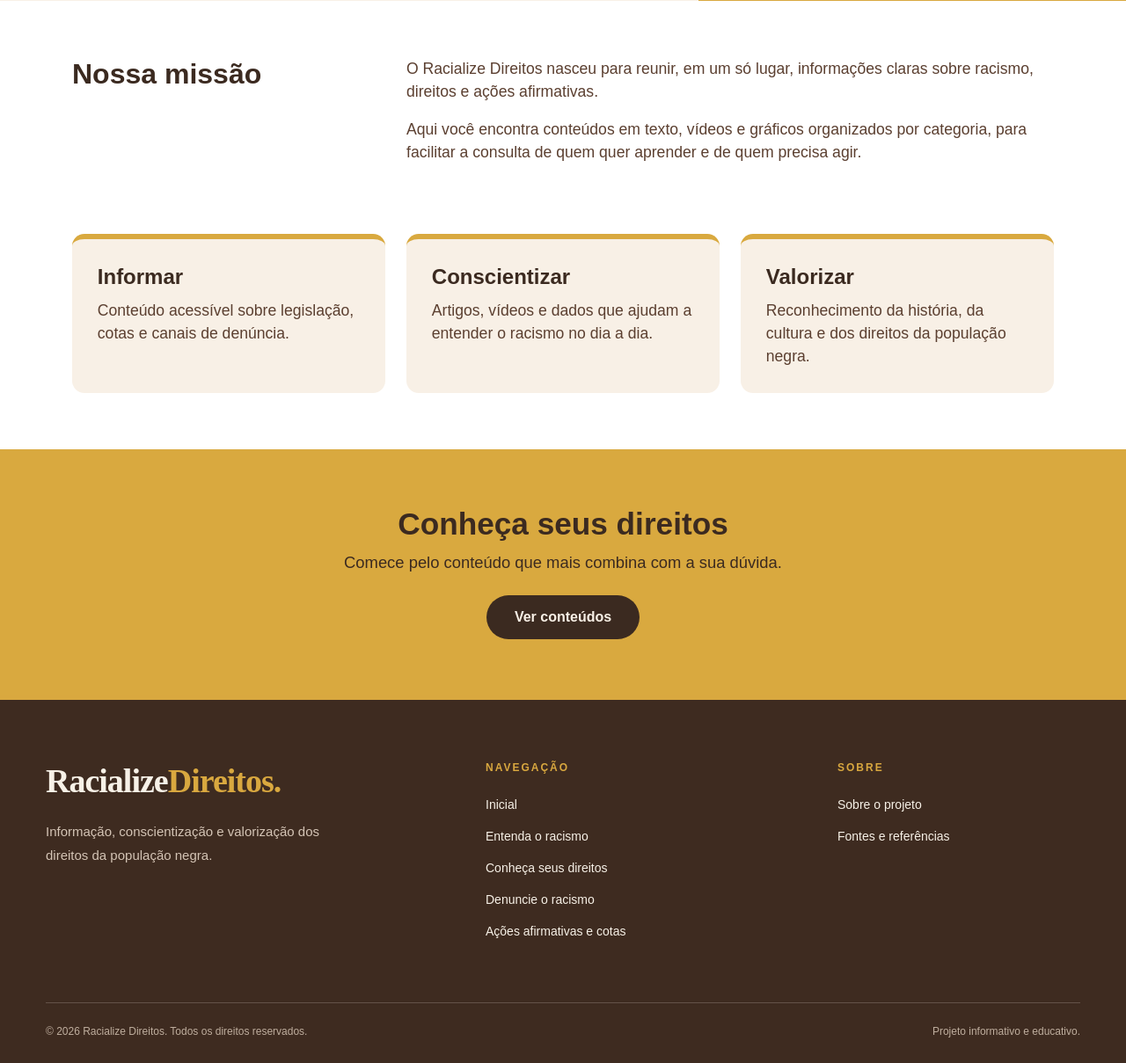
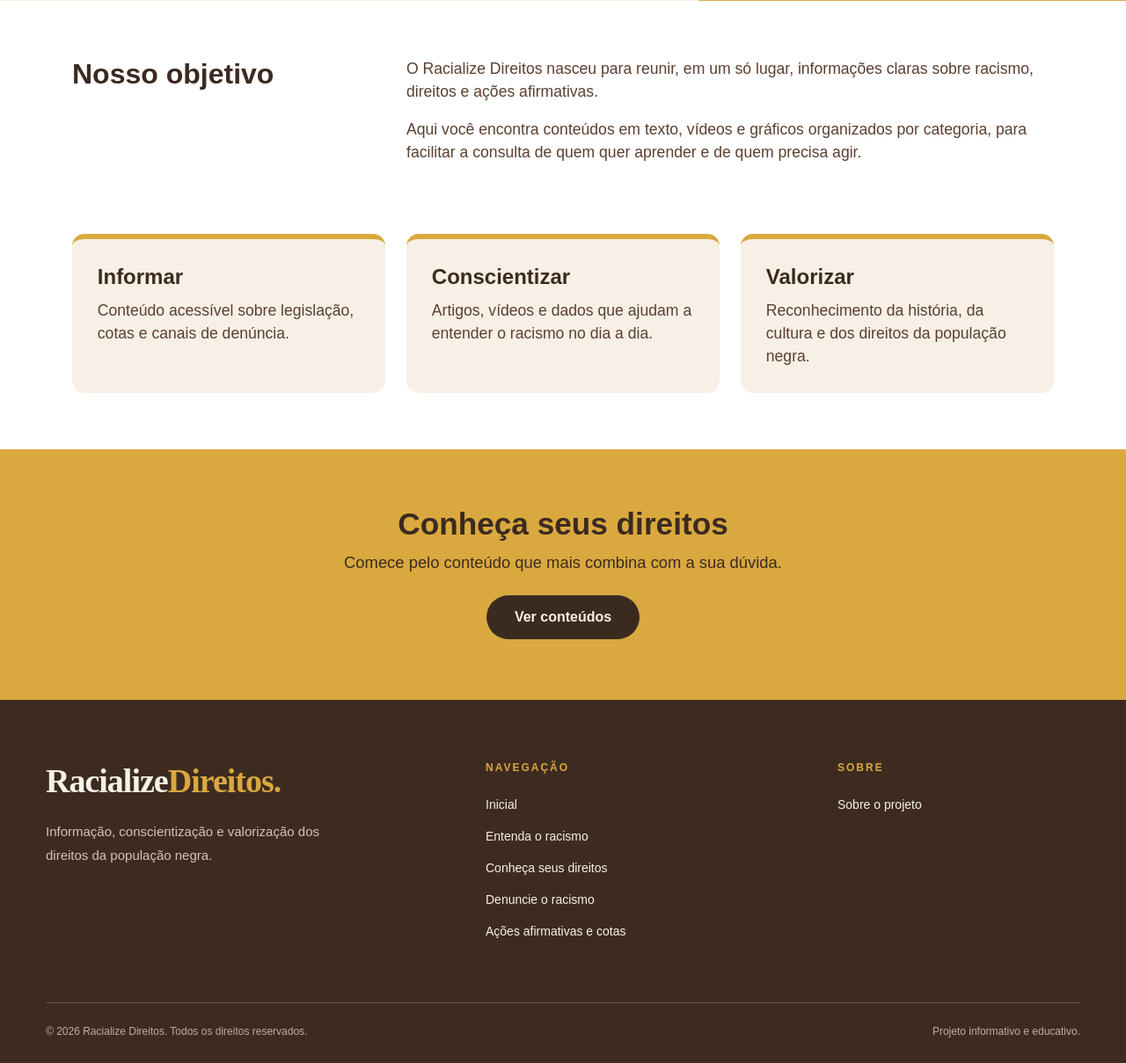
Before and after one commit to 1RichardCarvalho7/RACIALIZE, a PHP site: page /pagina/sobre in a window 1280 px wide. Shown: the part 366-1575 px from the top of the page at 88% size. Run offline with PHP 8.4, Linux system fonts and the light colour scheme; some libraries are stand-ins or nearby versions.

Commit message:
exclusão da página "referências"

```diff
--- a/app/Controllers/PaginaController.php
+++ b/app/Controllers/PaginaController.php
@@ -11,10 +11,4 @@ class PaginaController
     {
         require __DIR__ . '/../Views/layouts/sobre.php';
     }
-
-    /** Exibe a página "Fontes e referências" (estática). */
-    public function referencias(): void
-    {
-        require __DIR__ . '/../Views/layouts/referencias.php';
-    }
 }
--- a/app/Views/includes/footer.php
+++ b/app/Views/includes/footer.php
@@ -27,7 +27,6 @@
                 <h4>Sobre</h4>
 
                 <a href="<?= e(url('/pagina/sobre')) ?>">Sobre o projeto</a>
-                <a href="<?= e(url('/pagina/referencias')) ?>">Fontes e referências</a>
             </div>
 
         </div>
--- a/app/Views/layouts/sobre.php
+++ b/app/Views/layouts/sobre.php
@@ -51,11 +51,11 @@
 
   <main>
 
-    <!-- Missão -->
+    <!-- Nosso objetivo -->
     <section class="sobre-secao container">
       <div class="row gy-4 align-items-start">
         <div class="col-md-4">
-          <h2 class="sobre-secao-titulo">Nossa missão</h2>
+          <h2 class="sobre-secao-titulo">Nosso objetivo</h2>
         </div>
         <div class="col-md-8">
           <!-- Edite os textos abaixo à vontade -->
```
Also changed, not shown: app/Views/layouts/referencias.php (deleted).
